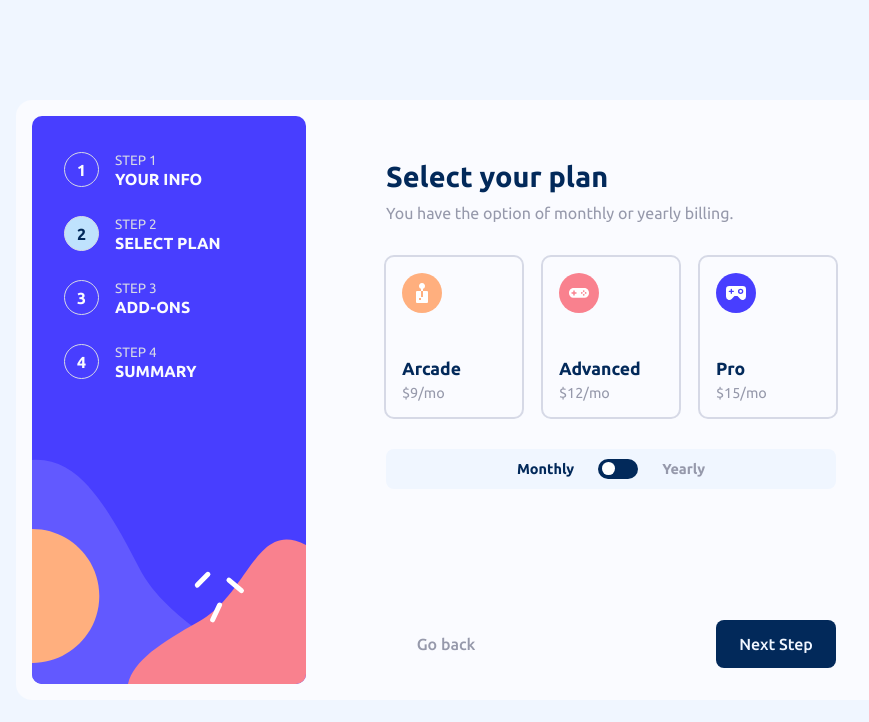
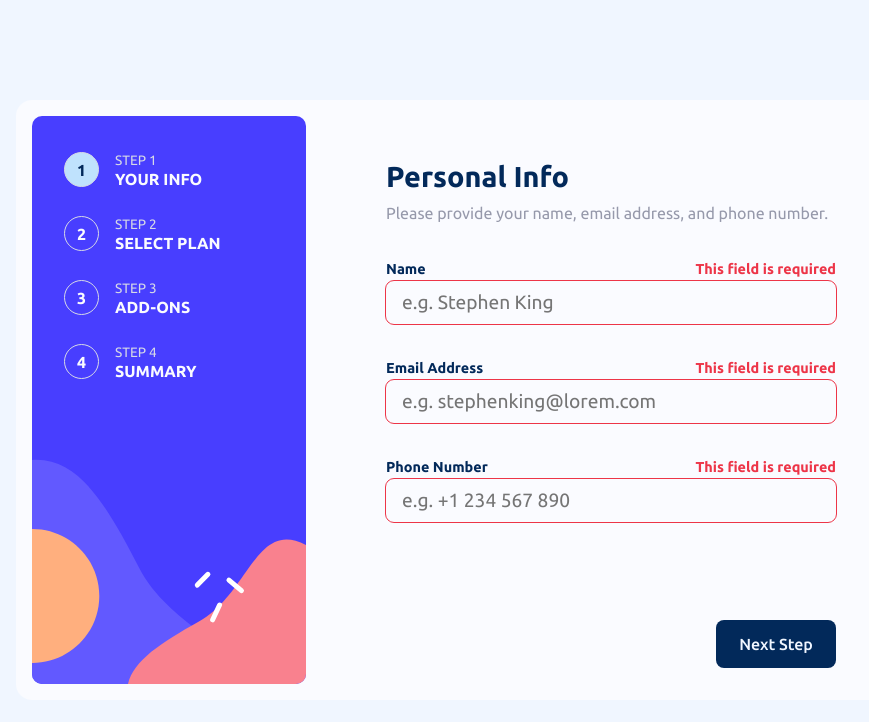
Before and after one commit to HeroldKiraly/multi-step-form-main, a React (Vite) app: page / in a window 1280 px wide. Both pictures are taken after a click on the button "Next Step". Shown: the top 722 px of the page, without its empty margins (166-1035 px from the left). Built offline with nearby package versions, Linux system fonts and the light colour scheme.

Commit message:
Fixed bugs with Info Form

```diff
--- a/src/components/Form.jsx
+++ b/src/components/Form.jsx
@@ -47,7 +47,7 @@ const Form = () => {
         <main>
             <aside className="sidebar">
                 <div className="sidebar-item">
-                    <h1 id="Info" className="tab">1</h1>
+                    <h1 id="Info" className="tab selected-tab">1</h1>
                     <div>
                         <span>
                             Step 1
--- a/src/components/Info.jsx
+++ b/src/components/Info.jsx
@@ -1,39 +1,46 @@
 import React, { useEffect } from 'react';
 
 const Info = (props) => {
-    const handleName = (value) => {
-        props.setName(value);
+    const handleName = (target) => {
+        props.setName(target.value);
+        checkValidation(target);
     }
-    const handleEmail = (value) => {
-        props.setEmail(value);
+    const handleEmail = (target) => {
+        props.setEmail(target.value);
+        checkValidation(target);
     }
-    const handlePhone = (value) => {
-        props.setPhone(value);
+    const handlePhone = (target) => {
+        props.setPhone(target.value);
+        checkValidation(target);
     }
 
-    useEffect(() => {
-        if (props.name != '') {
-            document.getElementById('required-name').hidden = true;
+    const checkValidation = (target) => {
+        if (target.value == null || target.value.length == 0 || target.value == undefined) {
+            target.required = true;
+            document.getElementById(`required-${target.name}`).hidden = false;
         } else {
-            document.getElementById('required-name').hidden = false;
+            target.required = false;
+            document.getElementById(`required-${target.name}`).hidden = true;
         }
-        if (props.email != '') {
-            document.getElementById('required-email').hidden = true;
+    }
+
+    const buttonHandler = () => {
+        let inputFields = document.querySelectorAll('#form-input');
+        let valid = 0;
+        inputFields.forEach(field => {
+            if (field.value == null || field.value.length == 0 || field.value == undefined) {
+                field.required = true;
+                document.getElementById(`required-${field.name}`).hidden = false;
+            } else {
+                valid += 1;
+            }
+        })
+        if (valid >= 3) {
+            props.handleButtonClick('Plan')
         } else {
-            document.getElementById('required-email').hidden = false;
+            return;
         }
-        if (props.phone != '') {
-            document.getElementById('required-phone').hidden = true;
-        } else {
-            document.getElementById('required-phone').hidden = false;
-        }
-        // if (props.phone != '' && props.email != '' && props.name != '') {
-        //     document.getElementById('next-button-info').disabled = false;
-        // }
-        // else {
-        //     document.getElementById('next-button-info').disabled = true;
-        // }
-    }, [props.name, props.email, props.phone]);
+    }
 
     return (
         <>
@@ -51,7 +58,7 @@ const Info = (props) => {
                         This field is required
                     </h2>
                 </div>
-                <input onChange={e => handleName(e.target.value)} value={props.name} placeholder="e.g. Stephen King" required></input>
+                <input id="form-input" type="text" onChange={e => handleName(e.target)} name="name" value={props.name} placeholder="e.g. Stephen King"></input>
 
                 <div className="input-labels">
                     <h2>
@@ -61,24 +68,24 @@ const Info = (props) => {
                         This field is required
                     </h2>
                 </div>
-                <input onChange={e => handleEmail(e.target.value)} value={props.email} placeholder="e.g. stephenking@lorem.com" required></input>
+                <input id="form-input" type="email" onChange={e => handleEmail(e.target)} name="email" value={props.email} placeholder="e.g. stephenking@lorem.com"></input>
 
                 <div className="input-labels">
                     <h2>
                         Phone Number
                     </h2>
-                    <h2 id="required-phone" className="required-label" hidden>
+                    <h2 id="required-phone" className="required-label phone" hidden>
                         This field is required
                     </h2>
                 </div>
-                <input onChange={e => handlePhone(e.target.value)} value={props.phone} placeholder="e.g. +1 234 567 890" required></input>
+                <input id="form-input" type="tel" onChange={e => handlePhone(e.target)} name="phone" value={props.phone} placeholder="e.g. +1 234 567 890"></input>
             </div>
 
             <div className="buttons-container">
                 <button className="back-button button-hidden" disabled>
                     Go back
                 </button>
-                <button id="next-button-info" className="next-button" onClick={() => props.handleButtonClick('Plan')}>
+                <button id="next-button-info" className="next-button" onClick={() => buttonHandler()}>
                     Next Step
                 </button>
             </div>
--- a/src/components/Plan.jsx
+++ b/src/components/Plan.jsx
@@ -63,14 +63,6 @@ const Plan = (props) => {
                     pricing.innerHTML = '$15/mo'
                 }
             })
-        }
-    })
-
-    useEffect(() => {
-        if (props.pricing == 'yearly') {
-            checkBox.checked = true
-        } else {
-            checkBox.checked = false;
         }
     })
 
```
